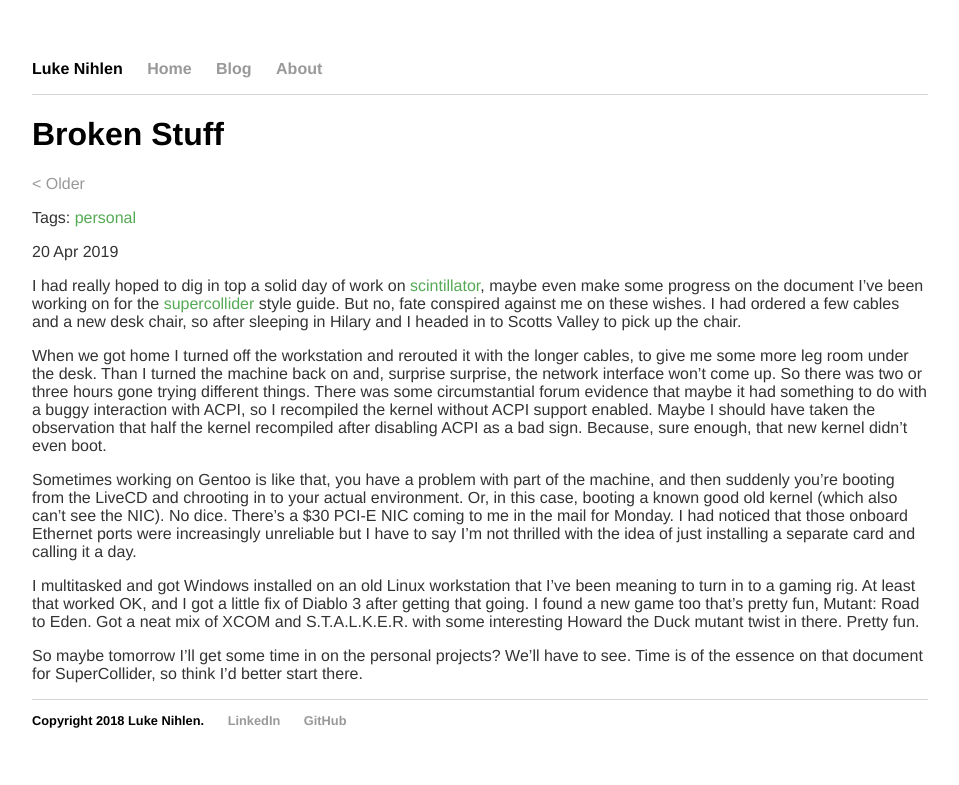
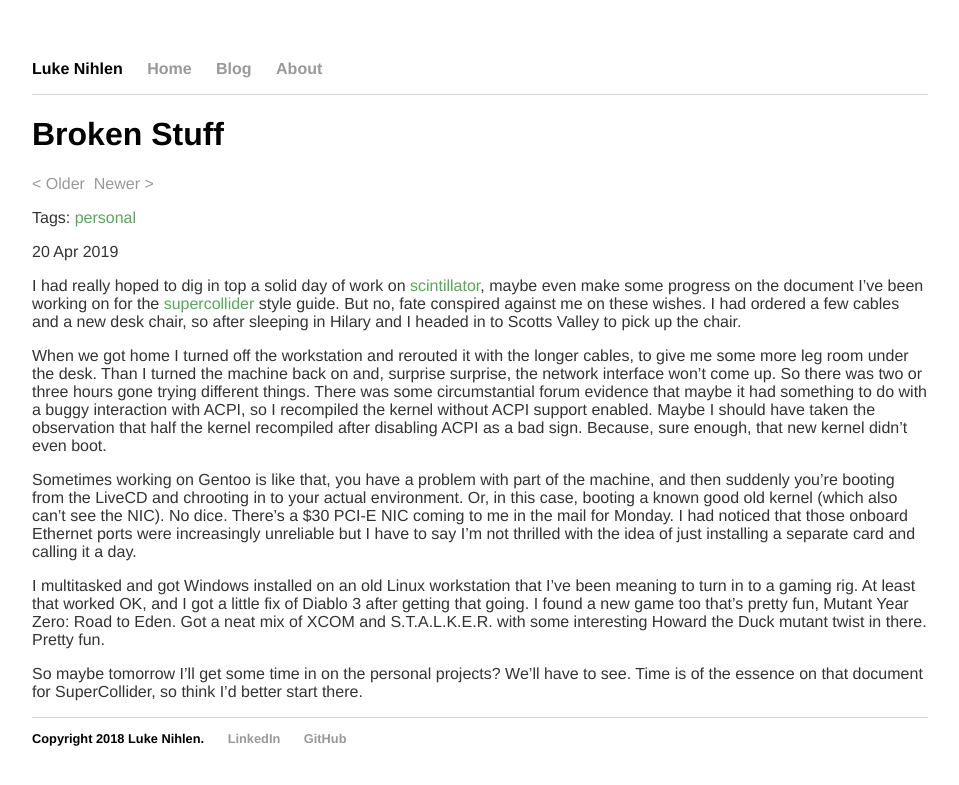
Before and after one commit to lnihlen/lnihlen.github.io, a Jekyll site: the page built from _posts/2019/04/2019-04-20-broken-stuff.md, in a window 1280 px wide. Shown: the top 785 px of the page, without its empty margins (160-1119 px from the left). Built offline with Jekyll 4.4.1, drawn with Linux system fonts in a browser that asks for light colours.

Commit message:
post: more mutant year zero

```diff
--- a/_posts/2019/04/2019-04-20-broken-stuff.md
+++ b/_posts/2019/04/2019-04-20-broken-stuff.md
@@ -25,8 +25,8 @@ a separate card and calling it a day.
 
 I multitasked and got Windows installed on an old Linux workstation that I've been meaning to turn in to a gaming rig.
 At least that worked OK, and I got a little fix of Diablo 3 after getting that going. I found a new game too that's
-pretty fun, Mutant: Road to Eden. Got a neat mix of XCOM and S.T.A.L.K.E.R. with some interesting Howard the Duck
-mutant twist in there. Pretty fun.
+pretty fun, Mutant Year Zero: Road to Eden. Got a neat mix of XCOM and S.T.A.L.K.E.R. with some interesting Howard the
+Duck mutant twist in there. Pretty fun.
 
 So maybe tomorrow I'll get some time in on the personal projects? We'll have to see. Time is of the essence on that
 document for SuperCollider, so think I'd better start there.
```
Also changed, not shown: _posts/2019/04/2019-04-21-more-mutant-year-zero.md (added, +28 -0 lines).
